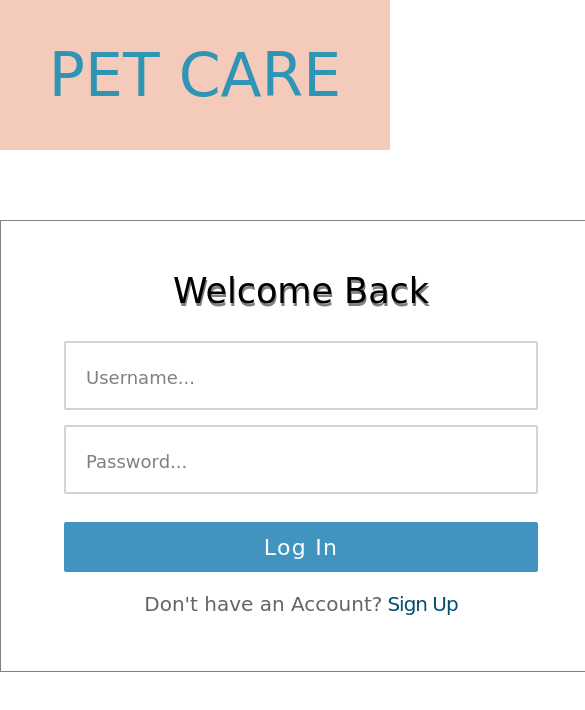
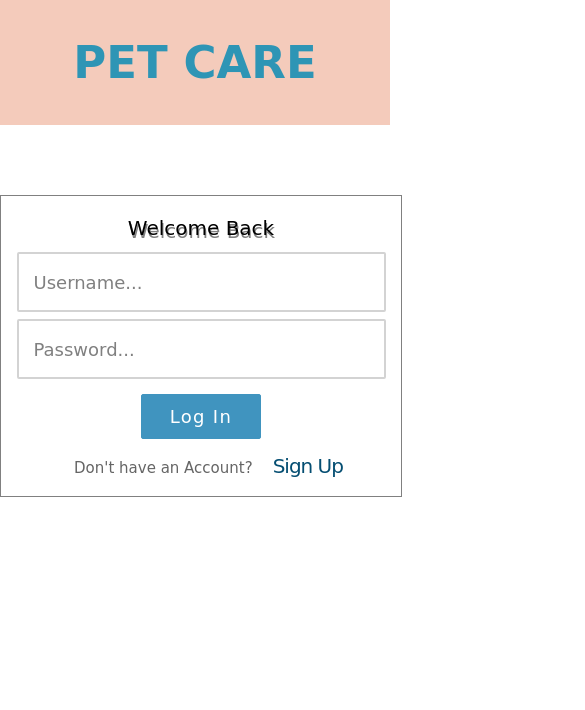
Before and after one commit to JohnJoseph2019/Pet-Care, a React (Create React App) app in the folder client/: page / in a window 390 px wide. Shown: the top 710 px of the page, 585 px wide, since content can reach past the window. Built offline with nearby package versions, Linux system fonts and the light colour scheme; no server answers.

Commit message:
Styling login page and now I need to change my nav into a dropdown menu

```diff
--- a/client/src/components/Header.css
+++ b/client/src/components/Header.css
@@ -2,13 +2,33 @@
   display: flex;
   justify-content: center;
   height: 150px;
-  width: 100%;
+  width: 100vm;
   background-color: rgb(244, 203, 187);
 }
 .headerTitle {
   margin: auto auto;
   color: #2e95b5;
   font-size: 60px;
-  font-family: "Comic Sans MS", cursive, sans-serif;
-  min-width: max-content;
+  font-weight: bold;
+  font-family: 'Comic Sans MS', cursive, sans-serif;
+  width: max-content;
 }
+@media screen and (max-width: 935px) {
+  .headerOutDiv {
+    height: 130px;
+  }
+  .headerTitle {
+    font-size: 30px;
+    font-weight: bold;
+  }
+}
+
+@media screen and (max-width: 600px) {
+  .headerOutDiv {
+    height: 125px;
+  }
+  .headerTitle {
+    font-size: 45px;
+    font-weight: bold;
+  }
+}
--- a/client/src/components/Login.css
+++ b/client/src/components/Login.css
@@ -9,7 +9,7 @@
   font-family: 'Comic Sans MS', cursive, sans-serif;
   background-color: white;
 }
-.LoginTitle {
+.LoginTitleW {
   margin: 50px 0 15px 0;
   text-align: left;
   color: black;
@@ -91,34 +91,62 @@ a {
   letter-spacing: 1.3px;
   cursor: pointer;
 }
-/* a:hover {
-  color: red;
-  animation: swing 2s ease;
+
+@media screen and (max-width: 600px) {
+  .LoginOuterDiv {
+    width: 400px;
+    height: 300px;
+  }
+  .LoginTitleW {
+    margin: 20px 0 10px 0;
+    color: black;
+    font-size: 20px;
+    text-shadow: 1px 3px grey;
+  }
+  .usernameInput > input {
+    margin: 0 auto;
+    width: 350px;
+    height: 40px;
+    font-size: 20px;
+    padding: 8px 0 8px 15px;
+  }
+  .usernameInput {
+    margin: 2px;
+  }
+  .passwordInput {
+    margin: 5px;
+  }
+  .passwordInput > input {
+    margin: 0 auto;
+    width: 350px;
+    height: 40px;
+    font-size: 20px;
+    padding: 8px 0 8px 15px;
+  }
+  .logIn {
+    align-self: center;
+    margin: 10px 0 15px 0;
+    height: 45px;
+    font-size: 18px;
+    width: 120px;
+  }
+  .LoginInnerDiv {
+    padding: 0 25px 0 25px;
+    margin: 0;
+  }
+  .LoginToSignUp {
+    font-size: 15px;
+    margin-bottom: 10px;
+  }
+  .LoginToSignUp > a {
+    position: relative;
+    left: 15px;
+    font-size: 20px;
+  }
 }
 
-@keyframes swing {
-  15% {
-    -webkit-transform: translateX(10px);
-    transform: translateX(10px);
-  }
-  30% {
-    -webkit-transform: translateX(-10px);
-    transform: translateX(-10px);
-  }
-  50% {
-    -webkit-transform: translateX(5px);
-    transform: translateX(5px);
-  }
-  65% {
-    -webkit-transform: translateX(-5px);
-    transform: translateX(-5px);
-  }
-  80% {
-    -webkit-transform: translateX(10px);
-    transform: translateX(10px);
-  }
-  100% {
-    -webkit-transform: translateX(0);
-    transform: translateX(0);
-  }
-} */
+::-webkit-input-placeholder {
+  /* Chrome/Opera/Safari */
+  color: gray;
+  font-family: 'Comic Sans MS', cursive, sans-serif;
+}
--- a/client/src/components/Login.jsx
+++ b/client/src/components/Login.jsx
@@ -59,7 +59,7 @@ export default class Login extends Component {
     return (
       <>
         <form className='LoginOuterDiv' onSubmit={this.handleSubmit}>
-          <div className='LoginTitle'>Welcome Back</div>
+          <div className='LoginTitleW'>Welcome Back</div>
           <div className='LoginInnerDiv'>
             <label className='usernameInput' htmlFor='username'>
               <input
--- a/client/src/index.css
+++ b/client/src/index.css
@@ -1,15 +1,13 @@
 body {
   margin: 0;
-  font-family: -apple-system, BlinkMacSystemFont, "Segoe UI", "Roboto", "Oxygen",
-    "Ubuntu", "Cantarell", "Fira Sans", "Droid Sans", "Helvetica Neue",
-    sans-serif;
+  font-family: -apple-system, BlinkMacSystemFont, 'Segoe UI', 'Roboto', 'Oxygen', 'Ubuntu',
+    'Cantarell', 'Fira Sans', 'Droid Sans', 'Helvetica Neue', sans-serif;
   -webkit-font-smoothing: antialiased;
   -moz-osx-font-smoothing: grayscale;
   background-color: #b9baba;
-  overflow-x: hidden;
+  /* overflow-x: hidden; */
 }
 
 code {
-  font-family: source-code-pro, Menlo, Monaco, Consolas, "Courier New",
-    monospace;
+  font-family: source-code-pro, Menlo, Monaco, Consolas, 'Courier New', monospace;
 }
--- a/client/src/shared/NavBar.css
+++ b/client/src/shared/NavBar.css
@@ -2,7 +2,7 @@
   display: flex;
   justify-content: center;
   align-items: center;
-  font-family: "Comic Sans MS", cursive, sans-serif;
+  font-family: 'Comic Sans MS', cursive, sans-serif;
 }
 
 .linkHeader {
@@ -21,3 +21,9 @@
     margin-left: 5px;
   }
 }
+@media screen and (max-width: 935px) {
+  .linkHeader {
+    font-size: 15px;
+    margin: 0 10px 0 0;
+  }
+}
```
